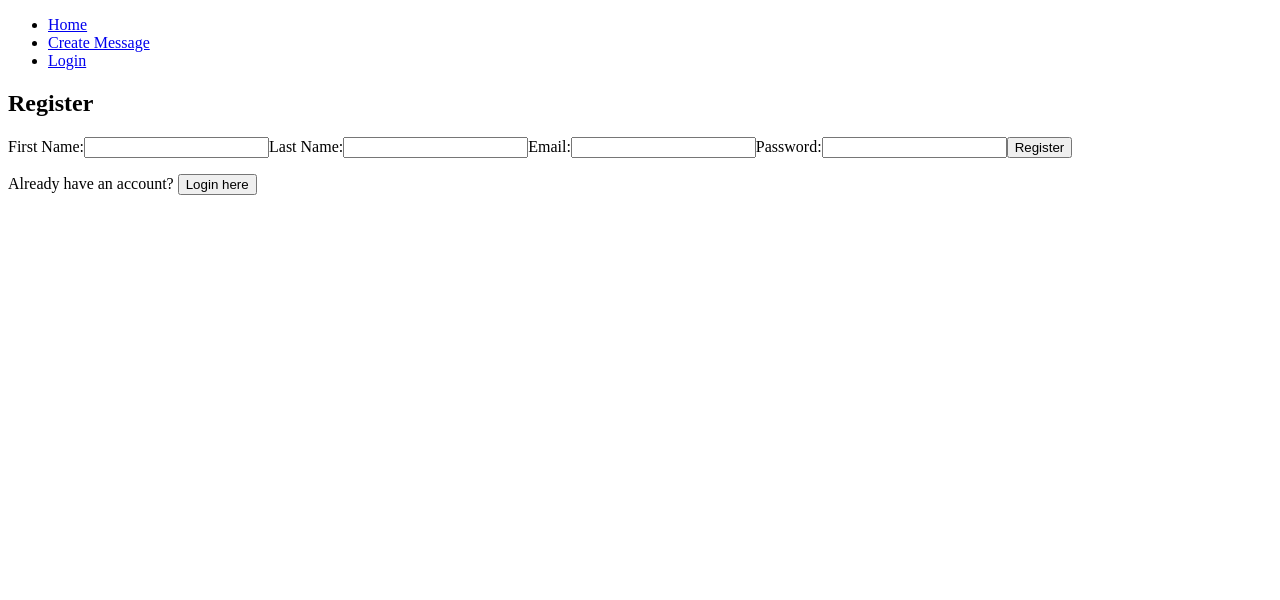
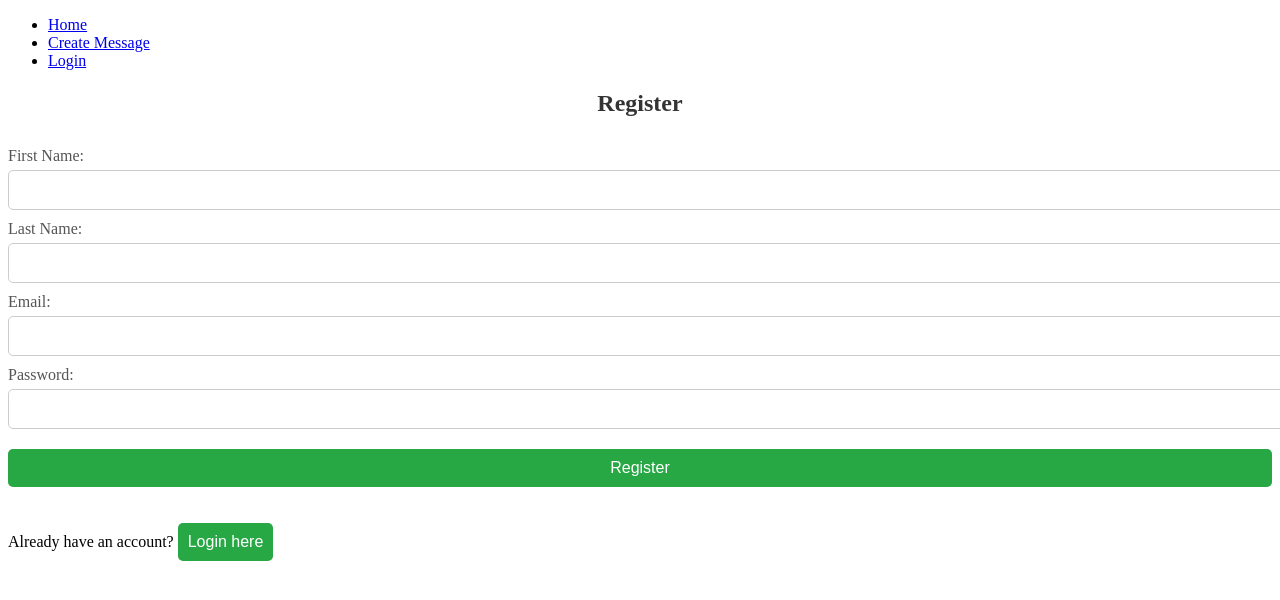
Before and after one commit to uprighted-learners/react-chat-supercoolteam, a React (Create React App) app in the folder frontend/: page /login in a window 1280 px wide. Shown: the top 600 px of the page. Built offline with nearby package versions, Linux system fonts and the light colour scheme.

Commit message:
styling and full crud

```diff
--- /dev/null
+++ b/frontend/src/Styling/createMessage.css
@@ -0,0 +1,71 @@
+.container {
+    max-width: 600px;
+    margin: 0 auto;
+    padding: 20px;
+    font-family: Arial, sans-serif;
+    background-color: #f4f4f4;
+    border-radius: 10px;
+    box-shadow: 0 0 10px rgba(0, 0, 0, 0.1);
+}
+
+h2, h3 {
+    text-align: center;
+    color: #333;
+}
+
+form {
+    display: flex;
+    flex-direction: column;
+}
+
+label {
+    margin-top: 10px;
+    color: #555;
+}
+
+input, textarea {
+    padding: 10px;
+    margin-top: 5px;
+    border: 1px solid #ccc;
+    border-radius: 5px;
+    font-size: 16px;
+    width: 100%;
+}
+
+button {
+    margin-top: 20px;
+    padding: 10px;
+    background-color: #28a745;
+    color: #fff;
+    border: none;
+    border-radius: 5px;
+    font-size: 16px;
+    cursor: pointer;
+    transition: background-color 0.3s ease;
+}
+
+button:hover {
+    background-color: #218838;
+}
+
+.message-list {
+    margin-top: 20px;
+}
+
+.message {
+    background-color: #fff;
+    padding: 15px;
+    margin-top: 10px;
+    border-radius: 5px;
+    box-shadow: 0 0 5px rgba(0, 0, 0, 0.1);
+}
+
+.message h4 {
+    margin: 0;
+    color: #007bff;
+}
+
+.message p {
+    margin: 5px 0;
+    color: #555;
+}
--- a/frontend/src/pages/createMessage.jsx
+++ b/frontend/src/pages/createMessage.jsx
@@ -1,5 +1,6 @@
 import React, { useEffect, useState } from 'react';
 import { useNavigate } from 'react-router-dom';
+import '../Styling/createMessage.css';
 
 export default function CreateMessage() {
     const [messages, setMessages] = useState([]);
@@ -45,7 +46,7 @@ export default function CreateMessage() {
     };
 
     return (
-        <div>
+        <div className="container">
             <h2>Welcome to the create message page</h2>
             <h3>Create a new message</h3>
             <form onSubmit={handleSubmit}>
@@ -54,18 +55,20 @@ export default function CreateMessage() {
                 <label>Room</label>
                 <input type='text' value={room} onChange={(e) => setRoom(e.target.value)} required />
                 <label>Body</label>
-                <textarea value={body} onChange={(e) => setBody(e.target.value)} required> </textarea>
+                <textarea value={body} onChange={(e) => setBody(e.target.value)} required />
                 <button type='submit'>Submit</button>
             </form>
 
             <h3>All messages</h3>
+            <div className="message-list">
                 {messages.filter(message => message._id).map((message) => (
-                <div key={message._id}>
+                    <div key={message._id} className="message">
                         <h4>{message.user}</h4>
                         <p>Room: {message.room}</p>
                         <p>{message.body}</p>
                     </div>
                 ))}
             </div>
+        </div>
     );
 }
--- /dev/null
+++ b/package.json
@@ -0,0 +1,5 @@
+{
+  "dependencies": {
+    "react-router-dom": "^6.23.1"
+  }
+}
```
Also changed, not shown: frontend/src/pages/Auth.js (line endings or trailing spaces), frontend/src/pages/Home.js (line endings or trailing spaces), 1 other file (tests, documents, lock files or other folders). Lines whose indentation alone changed are shown as unchanged.
